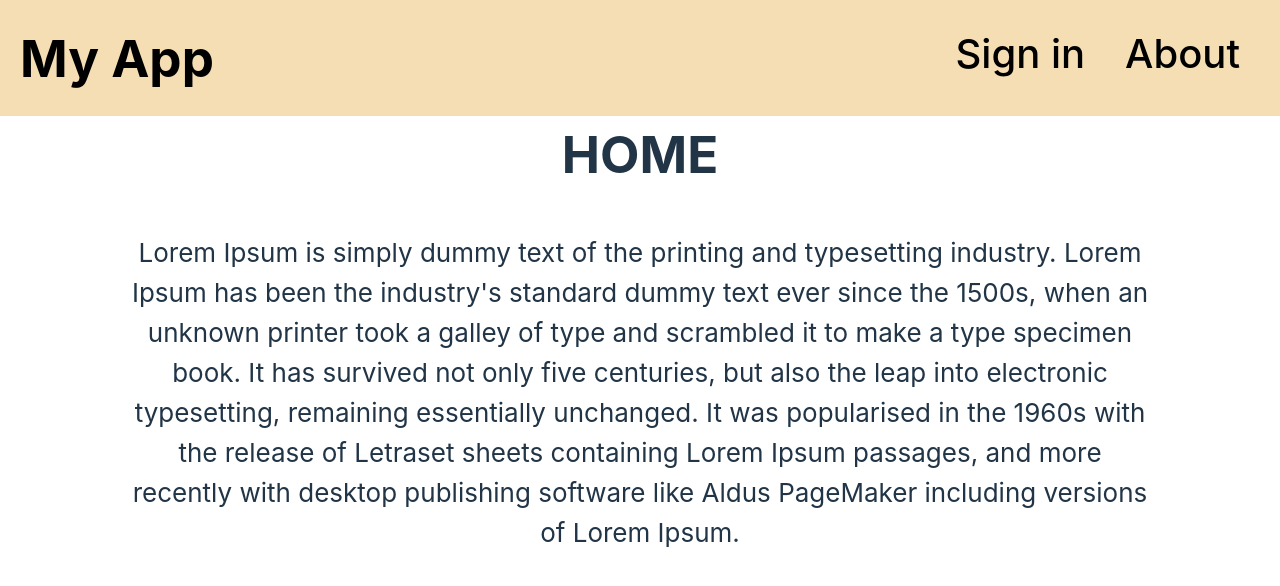
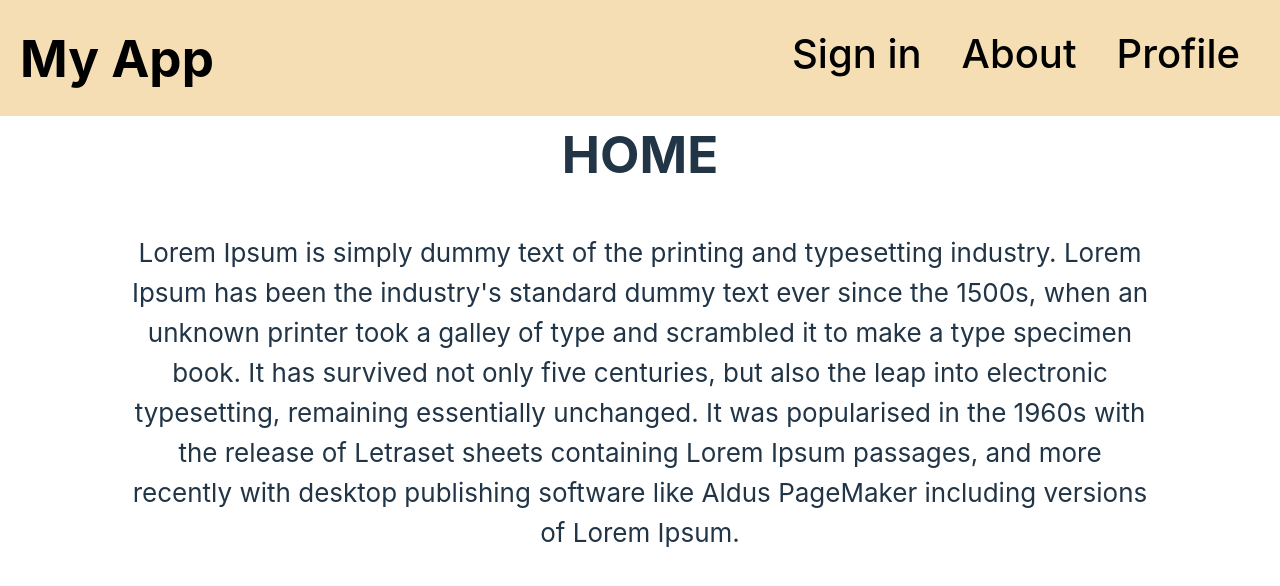
Before and after one commit to SvetozarStanev9951/FinalBossWip, a React (Vite) app: page / in a window 1280 px wide. Shown: the top 586 px of the page. Built offline with nearby package versions, Linux system fonts and the light colour scheme.

Commit message:
added profile route

```diff
--- a/src/App.jsx
+++ b/src/App.jsx
@@ -5,6 +5,7 @@ import Home from "./pages/Home/Home";
 import About from "./pages/About/About";
 
 import AppHeading from "./components/AppHeading/AppHeading";
+import Profile from "./components/Profile/Profile";
 
 import "./App.css";
 
@@ -25,6 +26,10 @@ const router = createBrowserRouter([
         path: "about",
         element: <About />,
       },
+      {
+        path: "profile",
+        element: <Profile />,
+      },
     ],
   },
 ]);
--- a/src/components/AppHeading/AppHeading.jsx
+++ b/src/components/AppHeading/AppHeading.jsx
@@ -1,5 +1,4 @@
 import { NavLink, Outlet } from "react-router-dom";
-import PropTypes from "prop-types";
 
 const useStyles = ({ bgrColor, textColor }) => ({
   mainDiv: {
@@ -39,6 +38,9 @@ function AppHeading() {
           <NavLink to="/about" style={styles.navLink}>
             About
           </NavLink>
+          <NavLink to="/profile" style={styles.navLink}>
+            Profile
+          </NavLink>
         </div>
       </div>
       <Outlet />
--- a/src/components/Loader/Loader.jsx
+++ b/src/components/Loader/Loader.jsx
@@ -1,5 +1,4 @@
 import PropTypes from "prop-types";
-import "./Loader.css";
 
 const useStyles = () => ({
   container: {
--- a/src/components/Profile/Profile.jsx
+++ b/src/components/Profile/Profile.jsx
@@ -1,4 +1,5 @@
 import { useState, useEffect } from "react";
+
 import Loader from "../Loader/Loader";
 import Posts from "../Posts/Posts";
 
```
